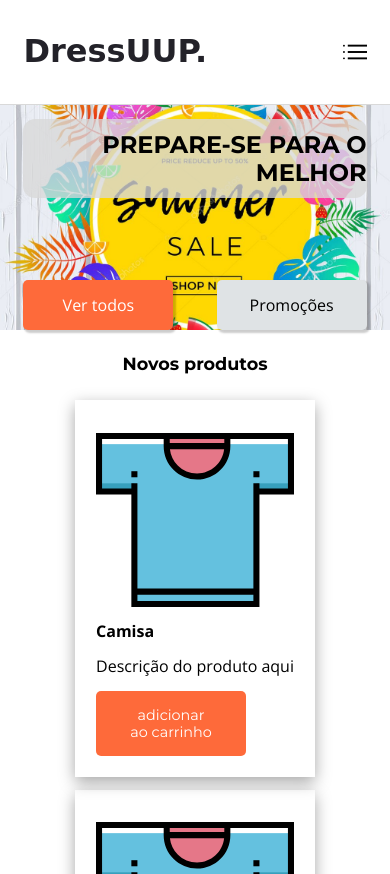
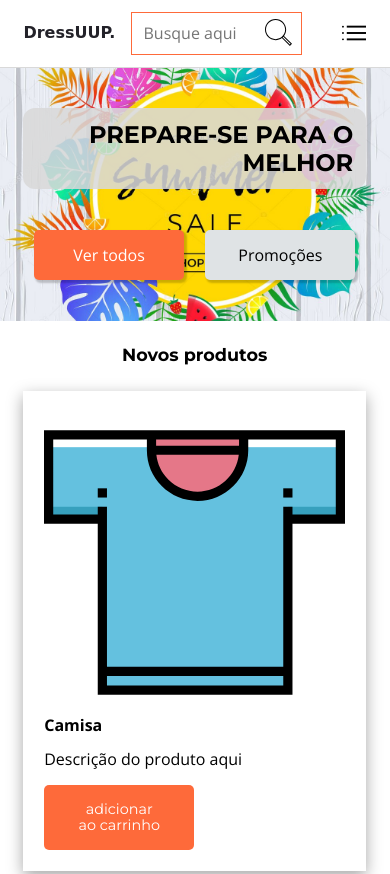
Before and after one commit to ninapalmadev/ecommerce-dress-u-up, a plain HTML site: page index.html in a window 390 px wide. Shown: the top 874 px of the page. Drawn offline with nearby package versions, Linux system fonts and the light colour scheme; a web font is replaced by a local one.

Commit message:
altera e cria responsividade ao layout

```diff
--- a/css/base.css
+++ b/css/base.css
@@ -26,7 +26,7 @@ body {
 }
 
 .container {
-    padding-right: 6%;
+    padding-right: 1.5rem;
     padding-left: 6%;
 }
 
@@ -40,3 +40,10 @@ body {
     border: 1px solid var(--FE6A3A);
     border-radius: 5px;
 }
+
+@media screen and (min-width: 1024px) {
+    .container {
+        padding-left: calc((100% - 940px)/2);
+        padding-right: calc((100% - 940px)/2);
+    }
+}
--- a/css/cabecalho.css
+++ b/css/cabecalho.css
@@ -4,21 +4,72 @@
     display: flex;
     align-items: center;
     justify-content: space-between;
+    margin: auto;
     padding-top: .75rem;
     padding-bottom: .75rem;
     width: 100%;
+}
+.cabecalho__container{
+    display: flex;
+    justify-content: space-between;
+    width: 5rem;
 }
 
 .cabecalho__titulo{
     color: var(--preto);
     font-size: 2rem;
     font-family: var(--fonte-destaque);
-    margin-right: 3.75rem;
+
+}
+.cabecalho__busca-container{
+    border: 1px solid var(--laranja);
+    box-sizing: border-box;
+    display: flex;
+    padding: .2rem;
+    margin: 0 1rem;
+    text-align: center;
+    width: 70%;
+}
+.cabecalho__busca-container input{
+    border: none;
+    padding: .5rem;
+    width: 100%;
 }
 
+.cabecalho__botao{
+    background: none;
+    border: none;
+    margin-top: .1rem;
+    width: 3rem;
+}
 .cabecalho__link .cabecalho__carrinho{
     width: 1.5rem;
 }
 .cabecalho__menu {
     width: 1.5rem;
 }
+
+@media screen and (max-width: 768px){
+    .cabecalho__titulo{
+        font-size: 1rem;
+        margin-right: 0;
+    }
+    .cabecalho__container{
+        width: 20%;
+    }
+    .cabecalho__busca{
+        width: 100%;
+    }
+
+}
+@media screen and (max-width: 1024px) {
+    .cabecalho__busca{
+        width: 100%;
+    }
+}
+@media screen and (max-width: 1024px){
+    .cabecalho__busca{
+        width: 100%;
+    }
+
+}
--- a/css/chamada.css
+++ b/css/chamada.css
@@ -3,27 +3,28 @@
     background-position: center;
     background-repeat: no-repeat;
     background-size: cover;
+    box-sizing: border-box;
     display: flex;
     flex-direction: column;
-    align-content: flex-end;
+    align-items: flex-end;
+    justify-content: space-evenly;
 }
 
 .chamada__titulo{
-    background-color:#d9d9d9c7;
+    background-color:#d9d9d9dc;
     border-radius: 12px;
+    box-sizing: border-box;
     font-family: var(--fonte-principal);
-    padding-top: .75rem;
-    padding-bottom: .75rem;
+    padding: .8rem;
     position: relative;
     text-align: right;
     text-transform: uppercase;
-    top: .9rem;
 }
 
 .chamada__botao-flex{
     display: flex;
     justify-content: space-between;
-    margin-top: 6rem;
+    width: 100%;
 }
 
 .chamada__botao--all{
@@ -42,3 +43,28 @@
 .chamada__botao--promos:hover{
     background-color: #4F4C4C;
 }
+
+@media screen and (min-width: 375px){
+    .chamada{
+        height: 30vh;
+    }
+}
+
+@media screen and (max-width: 768px){
+    .chamada__botao-flex{
+        justify-content: space-around;
+    }
+
+}
+@media screen and (min-width: 768px) {
+    .chamada{
+        height: 60vh;
+    }
+    .chamada__botao-flex{
+        justify-content: space-around;
+    }
+    .chamada__titulo{
+        font-size: 3rem;
+        top: 2rem;
+    }
+}
--- /dev/null
+++ b/css/main.css
@@ -0,0 +1,3 @@
+.main{
+    max-width: 375px;
+}
--- a/css/populares.css
+++ b/css/populares.css
@@ -14,3 +14,15 @@
     flex-wrap: wrap;
     justify-content: center;
 }
+
+@media screen and (min-width: 768px){
+    .populares-flex{
+        justify-content: space-between;
+    }
+    .populares__titulo{
+        font-size: 1.4rem;
+        margin-bottom: .5rem;
+    }
+}
+@media screen and (min-width: 1024px) {
+}
--- a/css/produtos.css
+++ b/css/produtos.css
@@ -18,6 +18,7 @@
 .produtos__card{
     box-shadow: rgba(0, 0, 0, 0.35) 0px 5px 15px;
     margin: .4rem 0;
+    width: 100%;
     padding: 1.3rem;
 }
 
@@ -28,3 +29,19 @@
     font-weight: 400;
     font-size: .9rem;
 }
+
+
+@media screen and (min-width: 768px){
+    .produtos-flex{
+        justify-content: space-between;
+    }
+    .produtos__card{
+        width: 25%;
+    }
+    .produtos__titulo{
+        font-size: 1.4rem;
+    }
+
+}
+@media screen and (min-width: 1024px) {
+}
--- a/css/quebraLinha.css
+++ b/css/quebraLinha.css
@@ -8,3 +8,16 @@
     padding: 1.5rem;
     text-align: justify;
 }
+
+@media screen and (min-width: 375px){
+
+}
+
+@media screen and (min-width: 768px){
+    .quebraLinha__texto{
+        text-align: center;
+    }
+
+}
+@media screen and (min-width: 1024px) {
+}
--- a/css/rodape.css
+++ b/css/rodape.css
@@ -1,13 +1,11 @@
 .rodape{
     background-color: var(--laranja);
-    padding: 1.5rem;
+    padding: 2.5rem;
+    display: flex;
 }
 
 .rodape__titulo{
     font-family: var(--fonte-destaque);
-}
-.rodape__lista{
-
 }
 .rodape__lista{
     list-style: none;
@@ -19,3 +17,19 @@
     text-decoration: none;
     color: var(--branco);
 }
+
+@media screen and (min-width: 375px){
+    .rodape{
+        flex-wrap: wrap;
+    }
+}
+
+@media screen and (min-width: 768px){
+    .rodape{
+        justify-content: space-between;
+
+    }
+}
+@media screen and (min-width: 1024px) {
+
+}
--- a/index.html
+++ b/index.html
@@ -12,12 +12,18 @@
 <body>
     <header class="cabecalho container">
         <h1 class="cabecalho__titulo">DressUUP.</h1>
+        <form class="cabecalho__busca-container">
+            <input class="cabecalho__busca" type="search" name="busca" id="busca" placeholder="Busque aqui seu produto...">
+            <button class="cabecalho__botao"><img src="assets/search-svgrepo-com.svg" alt=""></button>
+        </form>
+        <div class="cabecalho__container">
             <a href="#" class="cabecalho__link">
                 <img class="cabecalho__carrinho" src="assets/shopping-cart-commerce-svgrepo-com.svg" alt="">
             </a>
             <img class="cabecalho__menu" src="assets/menu-svgrepo-com.svg" alt="">
+        </div>
     </header>
-    <main>
+    <main class="main">
         <section class="chamada container">
             <h2 class="chamada__titulo">prepare-se para o melhor</h2>
             <div class="chamada__botao-flex">
@@ -28,6 +34,14 @@
         <section class="produtos container">
             <h2 class="produtos__titulo">Novos produtos</h2>
             <div class="produtos-flex">
+                <div class="produtos__card">
+                    <img src="assets/clothing-svgrepo-com.svg" alt="">
+                    <div class="produtos__card--info">
+                        <h4 class="produtos__card--titulo">Camisa</h4>
+                        <p class="produtos__descricao">Descrição do produto aqui</p>
+                        <button class="produtos__botao botao">adicionar ao carrinho</button>
+                    </div>
+                </div>
                 <div class="produtos__card">
                     <img src="assets/clothing-svgrepo-com.svg" alt="">
                     <div class="produtos__card--info">
@@ -68,10 +82,35 @@
                         <button class="produtos__botao botao">adicionar ao carrinho</button>
                     </div>
                 </div>
+                <div class="produtos__card">
+                    <img src="assets/clothing-svgrepo-com.svg" alt="">
+                    <div class="produtos__card--info">
+                        <h4 class="produtos__card--titulo">Camisa</h4>
+                        <p class="produtos__descricao">Descrição do produto aqui</p>
+                        <button class="produtos__botao botao">adicionar ao carrinho</button>
+                    </div>
+                </div>
+                <div class="produtos__card">
+                    <img src="assets/clothing-svgrepo-com.svg" alt="">
+                    <div class="produtos__card--info">
+                        <h4 class="produtos__card--titulo">Camisa</h4>
+                        <p class="produtos__descricao">Descrição do produto aqui</p>
+                        <button class="produtos__botao botao">adicionar ao carrinho</button>
+                    </div>
+                </div>
+                <div class="produtos__card">
+                    <img src="assets/clothing-svgrepo-com.svg" alt="">
+                    <div class="produtos__card--info">
+                        <h4 class="produtos__card--titulo">Camisa</h4>
+                        <p class="produtos__descricao">Descrição do produto aqui</p>
+                        <button class="produtos__botao botao">adicionar ao carrinho</button>
+                    </div>
+                </div>
             </div>
         </section>
     </main>
     <footer class="rodape container">
+        <div class="rodape__lista">
             <h3 class="rodape__titulo">A Dress U Up</h3>
             <ul class="rodape__lista">
                 <li class="rodape__links"><a href="">Sobre</a></li>
@@ -79,6 +118,8 @@
                 <li class="rodape__links"><a href="">Trabalhe conosco</a></li>
                 <li class="rodape__links"><a href="">ReclameAqui</a></li>
             </ul>
+        </div>
+        <div class="rodape__lista">
             <h3 class="rodape__titulo">A Dress U Up</h3>
             <ul class="rodape__lista">
                 <li class="rodape__links"><a href="">Sobre</a></li>
@@ -86,6 +127,8 @@
                 <li class="rodape__links"><a href="">Trabalhe conosco</a></li>
                 <li class="rodape__links"><a href="">ReclameAqui</a></li>
             </ul>
+        </div>
+        <div class="rodape__lista">
             <h3 class="rodape__titulo">A Dress U Up</h3>
             <ul class="rodape__lista">
                 <li class="rodape__links"><a href="">Sobre</a></li>
@@ -93,6 +136,8 @@
                 <li class="rodape__links"><a href="">Trabalhe conosco</a></li>
                 <li class="rodape__links"><a href="">ReclameAqui</a></li>
             </ul>
+        </div>
+        <div class="rodape__lista">
             <h3 class="rodape__titulo">A Dress U Up</h3>
             <ul class="rodape__lista">
                 <li class="rodape__links"><a href="">Sobre</a></li>
@@ -100,6 +145,8 @@
                 <li class="rodape__links"><a href="">Trabalhe conosco</a></li>
                 <li class="rodape__links"><a href="">ReclameAqui</a></li>
             </ul>
+        </div>
+
     </footer>
 
 </body>
```
Also changed, not shown: assets/search-svgrepo-com.svg (added). Lines whose indentation alone changed are shown as unchanged.
